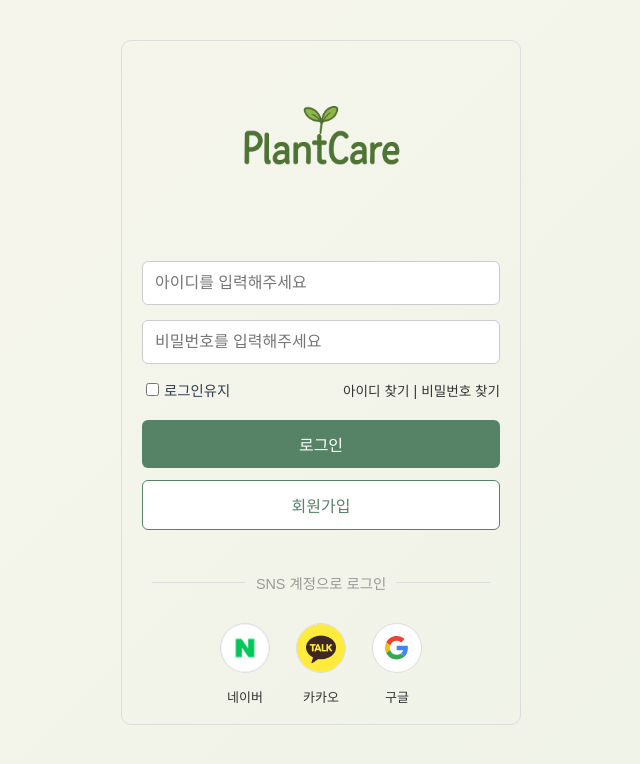
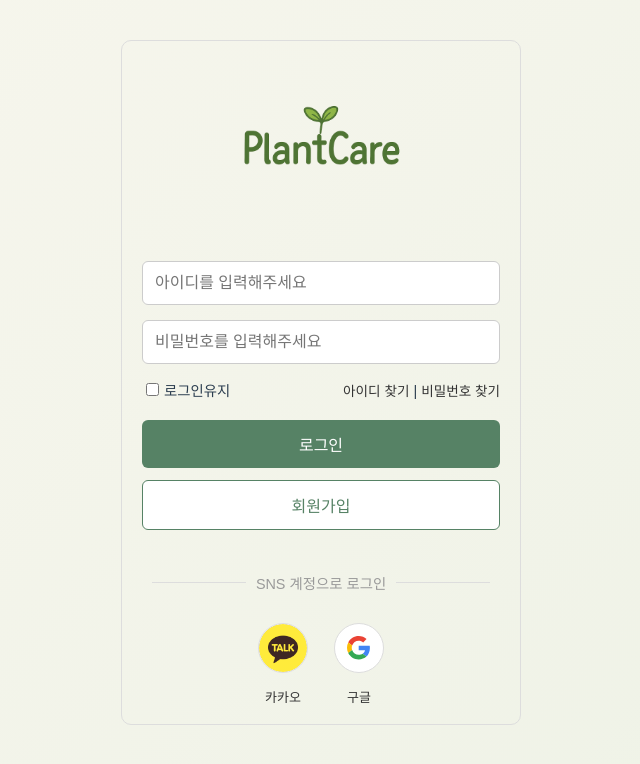
Before and after one commit to 1eeze/plantcare-front, a Vue app: page /login in a window 1280 px wide. Shown: the top 764 px of the page, without its empty margins (319-959 px from the left). Built offline with nearby package versions, Linux system fonts and the light colour scheme.

Commit message:
네이버 로그인/회원가입 제거

```diff
--- a/src/components/LoginPage.vue
+++ b/src/components/LoginPage.vue
@@ -30,19 +30,9 @@
         </div>
       <div class="sns-circle-group">
 
-        <div class="sns-circle-button" @click="handleNaverLogin('naver')">
-          <button class="gsi-material-button">
-            <div class="gsi-material-button-state"></div>
-            <div class="gsi-material-button-content-wrapper">
-              <div class="gsi-material-button-icon">
-                <img class="naver-img" src="../assets/btnW_아이콘원형.png" alt="네이버" />
-              </div>
-            </div>
-          </button>
-          <span>네이버</span>
-        </div>
 
-        <div class="sns-circle-button" @click="handleKakaoLogin('naver')">
+
+        <div class="sns-circle-button" @click="handleKakaoLogin">
           <button class="gsi-material-button">
             <div class="gsi-material-button-state"></div>
             <div class="gsi-material-button-content-wrapper">
@@ -54,7 +44,7 @@
           <span>카카오</span>
         </div>
 
-        <div class="sns-circle-button" @click="handleGoogleLogin('google')">
+        <div class="sns-circle-button" @click="handleGoogleLogin">
           <button class="gsi-material-button">
             <div class="gsi-material-button-state"></div>
             <div class="gsi-material-button-content-wrapper">
@@ -149,14 +139,7 @@
   }
 
   // redirectTo가 포함된 Supabase 클라이언트 방식 사용
-  const handleNaverLogin = async () => {
-    await supabase.auth.signInWithOAuth({
-      provider: 'naver',
-      options: {
-        redirectTo: window.location.origin
-      }
-    })
-  }
+
 
   const handleKakaoLogin = async () => {
     await supabase.auth.signInWithOAuth({
@@ -365,12 +348,6 @@ button {
   height: 100%;
 }
 
-.naver-img {
-  width: 100%;
-  height: 100%;
-  object-fit: contain;
-  border-radius: 50%;
-}
 
 .kakao-img {
   width: 100%;
--- a/src/components/Signup/SignupStep1.vue
+++ b/src/components/Signup/SignupStep1.vue
@@ -9,19 +9,7 @@
 
       <div class="sns-circle-group">
 
-        <div class="sns-circle-button" @click="handleNaverLogin('naver')">
-          <button class="gsi-material-button">
-            <div class="gsi-material-button-state"></div>
-            <div class="gsi-material-button-content-wrapper">
-              <div class="gsi-material-button-icon">
-                <img class="naver-img" src="../../assets/btnW_아이콘원형.png" alt="네이버" />
-              </div>
-            </div>
-          </button>
-          <span>네이버</span>
-        </div>
-
-        <div class="sns-circle-button" @click="handleKakaoLogin('kakao')">
+        <div class="sns-circle-button" @click="handleKakaoLogin">
           <button class="gsi-material-button">
             <div class="gsi-material-button-state"></div>
             <div class="gsi-material-button-content-wrapper">
@@ -33,7 +21,7 @@
           <span>카카오</span>
         </div>
 
-        <div class="sns-circle-button" @click="handleGoogleLogin('google')">
+        <div class="sns-circle-button" @click="handleGoogleLogin">
           <button class="gsi-material-button">
             <div class="gsi-material-button-state"></div>
             <div class="gsi-material-button-content-wrapper">
@@ -76,15 +64,6 @@ const emit = defineEmits(['next'])
 const router = useRouter()
 
 // (우리 코드) supabase.auth.signInWithOAuth를 사용하는 로직을 최종본으로 선택
-const handleNaverLogin = async () => {
-  await supabase.auth.signInWithOAuth({
-    provider: 'naver',
-    options: {
-      redirectTo: window.location.origin
-    }
-  })
-}
-
 const handleKakaoLogin = async () => {
   await supabase.auth.signInWithOAuth({
     provider: 'kakao',
@@ -191,13 +170,6 @@ h2 {
   height: 100%;
 }
 
-.naver-img {
-  width: 100%;
-  height: 100%;
-  object-fit: contain;
-  border-radius: 50%;
-}
-
 .kakao-img {
   width: 100%;
   height: 100%;
```
Also changed, not shown: src/assets/btnW_아이콘원형.png (deleted).
